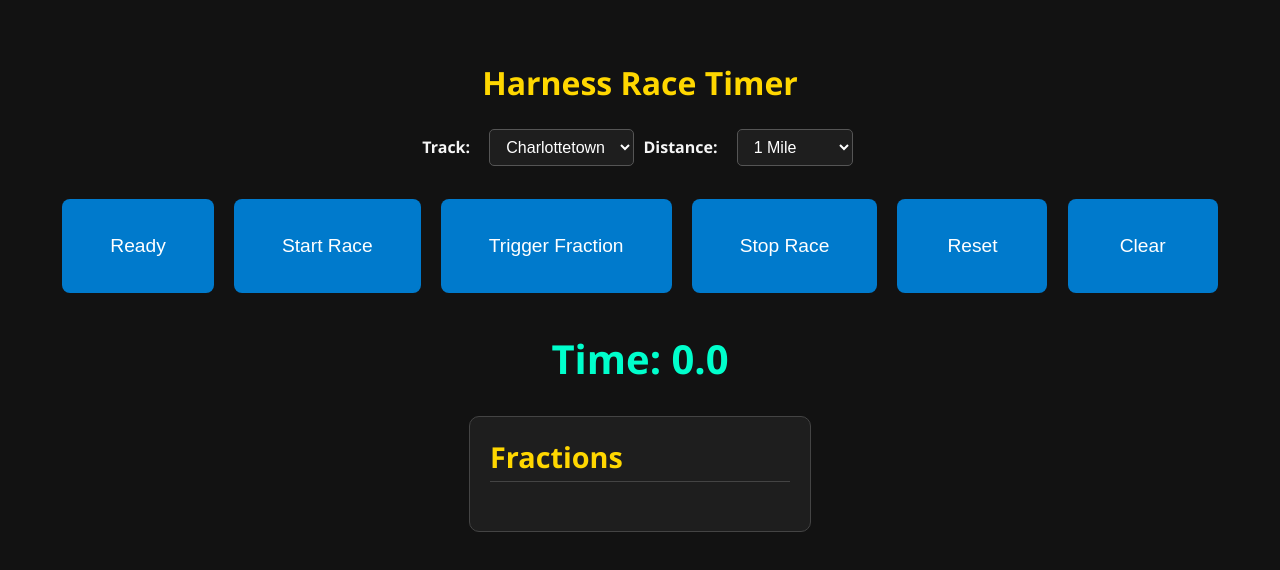
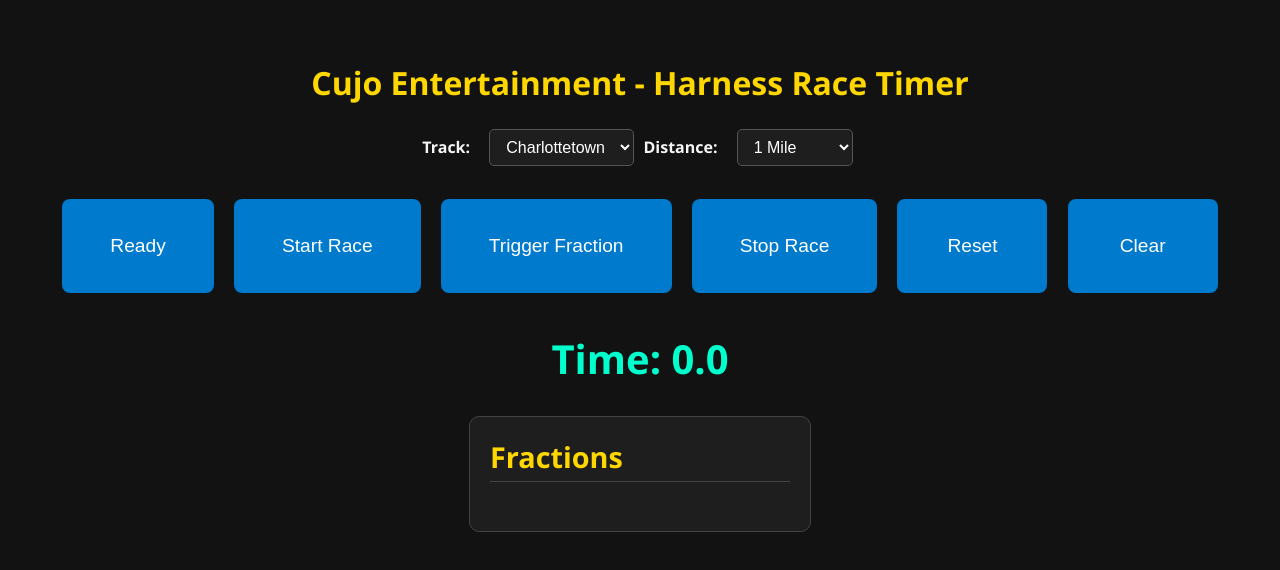
Before and after one commit to Curtismacd31/harness-timer, a website: page public/index.html in a window 1280 px wide. Drawn offline with Linux system fonts and the light colour scheme.

Commit message:
Update index.html

```diff
--- a/public/index.html
+++ b/public/index.html
@@ -86,7 +86,7 @@
   </style>
 </head>
 <body>
-  <h1>Harness Race Timer</h1>
+  <h1>Cujo Entertainment - Harness Race Timer</h1>
 
   <div>
     <label>Track:</label>
```
